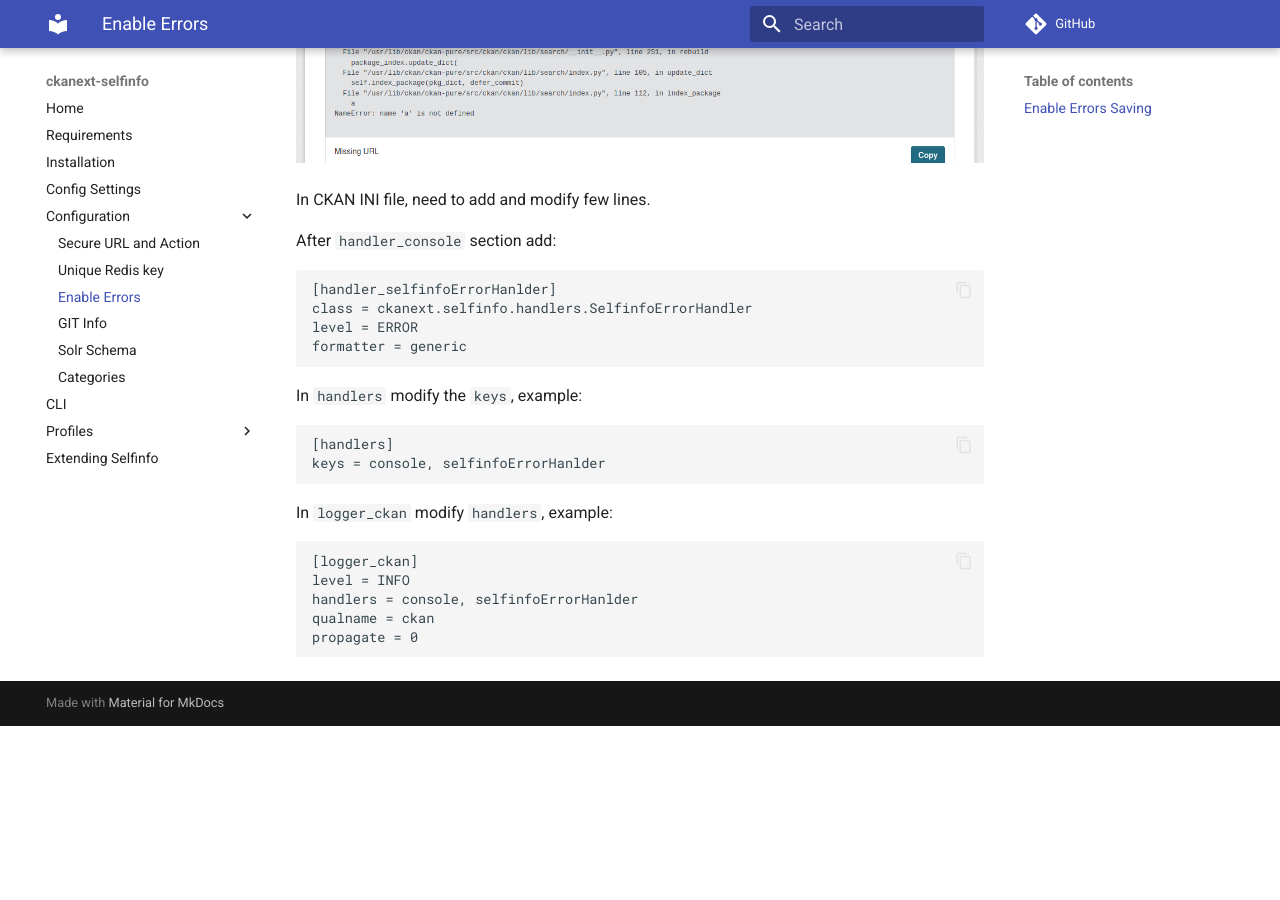
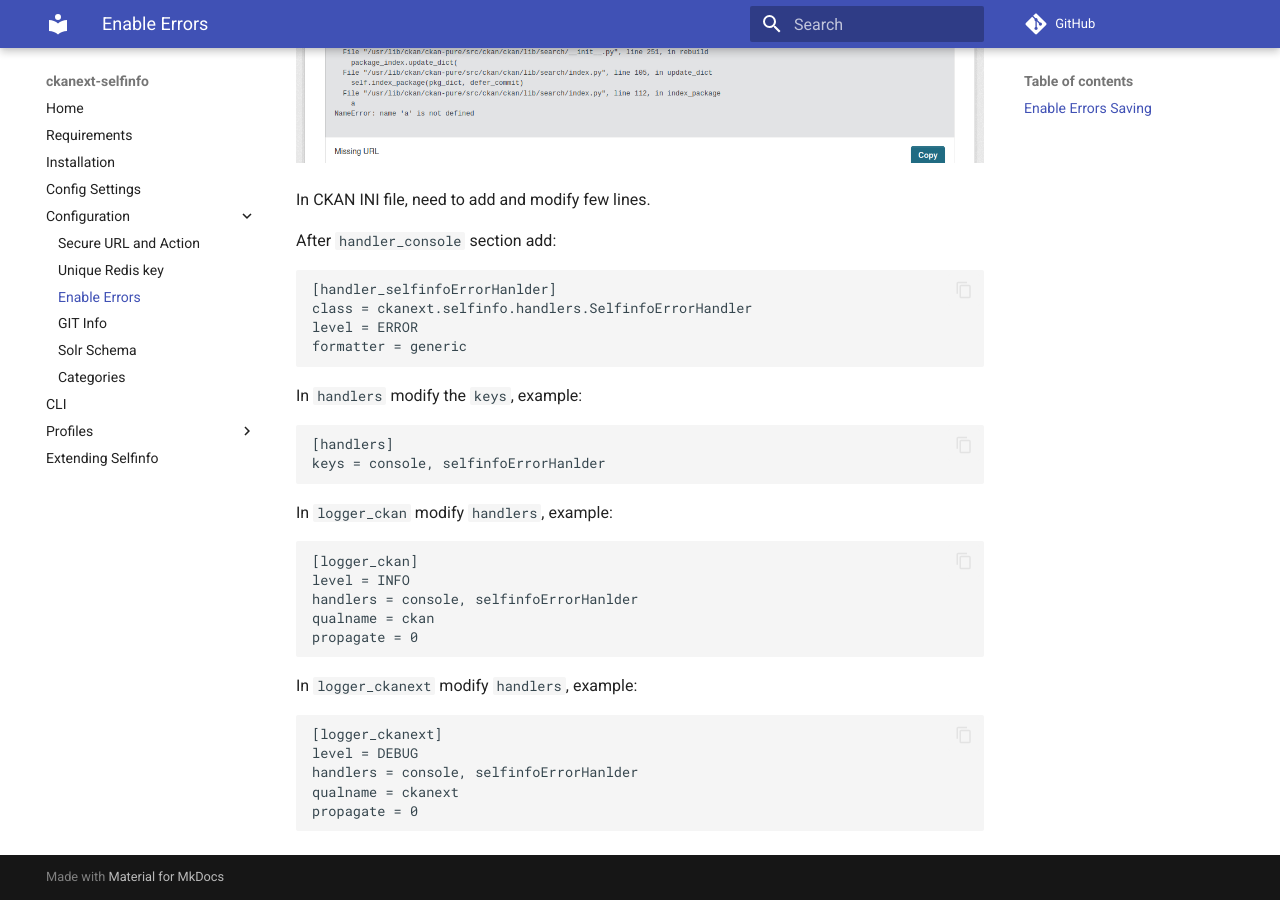
Before and after one commit to germankay/ckanext-selfinfo, an MkDocs documentation site: the page built from docs/configuration/errors.md, in a window 1280 px wide and 900 px high, scrolled down 565 px. Built offline with MkDocs 1.6.1 and Material for MkDocs 9.7.7, drawn with Linux system fonts in a browser that asks for light colours; comment, search, counter and statistics services are not loaded; before the commit the page ends 1291 px from its top, so only the background shows below that.

```diff
--- a/docs/configuration/errors.md
+++ b/docs/configuration/errors.md
@@ -23,3 +23,11 @@
     handlers = console, selfinfoErrorHanlder
     qualname = ckan
     propagate = 0
+
+In `logger_ckanext` modify `handlers`, example:
+
+    [logger_ckanext]
+    level = DEBUG
+    handlers = console, selfinfoErrorHanlder
+    qualname = ckanext
+    propagate = 0
```
Also changed, not shown: 1 other file.
